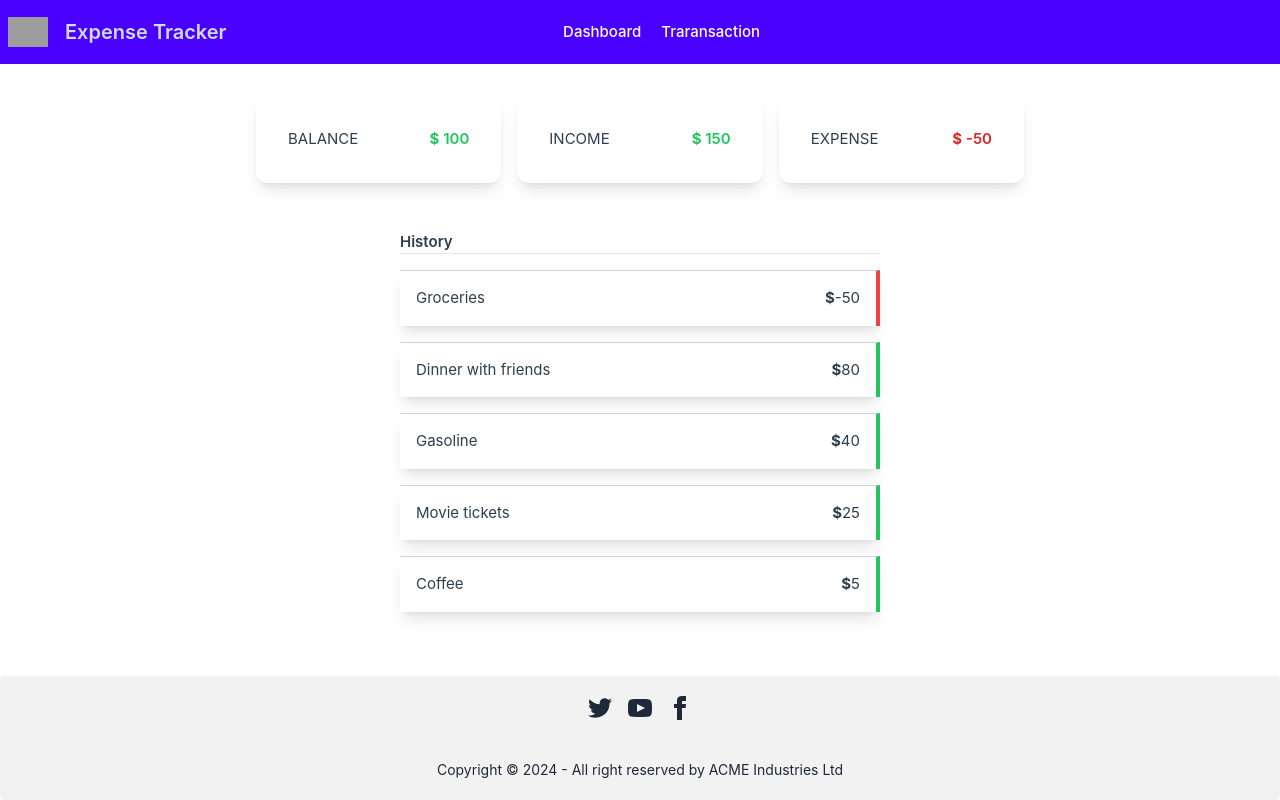
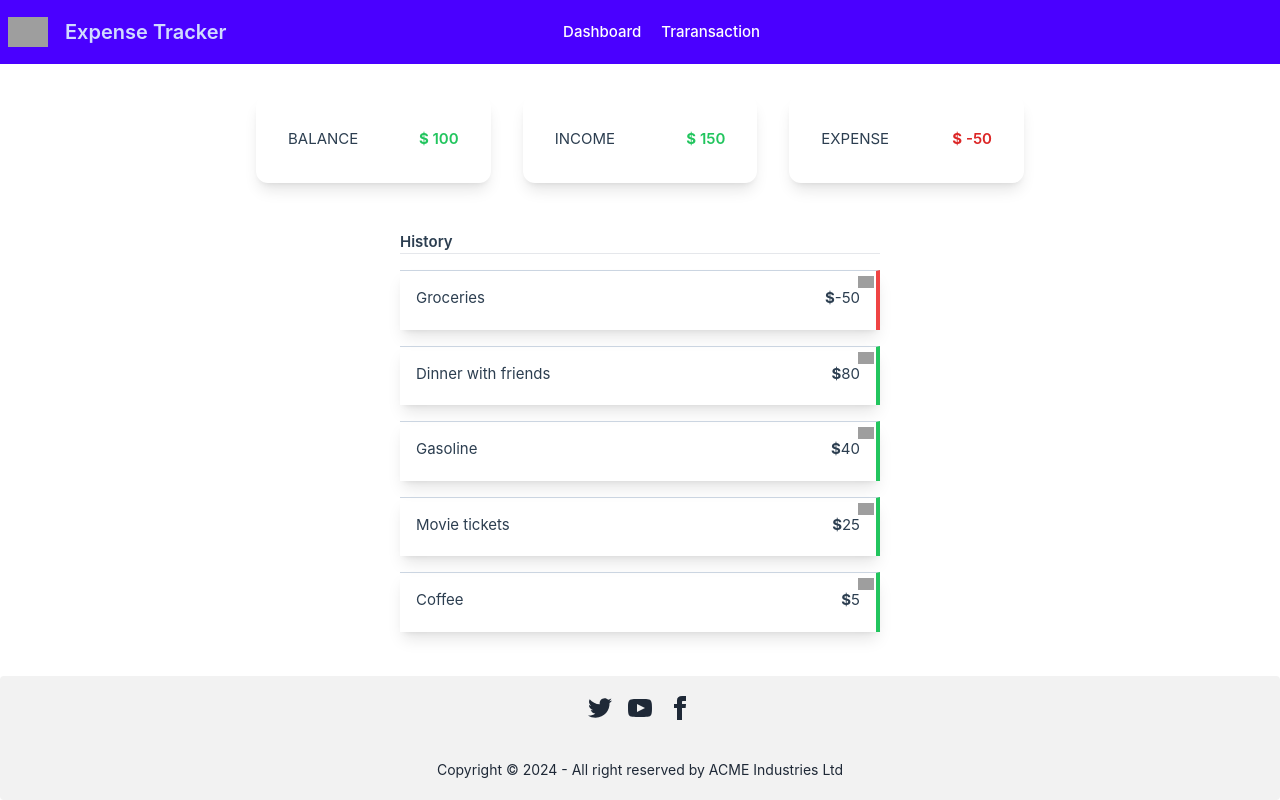
Before and after one commit to Yohannes-F21/vue-expense-tracker, a Vue app: page /dashboard in a window 1280 px wide. Built offline with nearby package versions, Linux system fonts and the light colour scheme; grey boxes are pictures that could not be loaded.

Commit message:
add-delete-logic

```diff
--- a/package.json
+++ b/package.json
@@ -11,7 +11,8 @@
   "dependencies": {
     "pinia": "^2.1.7",
     "vue": "^3.4.21",
-    "vue-router": "^4.3.0"
+    "vue-router": "^4.3.0",
+    "vue-toastification": "^2.0.0-rc.5"
   },
   "devDependencies": {
     "@vitejs/plugin-vue": "^5.0.4",
--- a/src/components/AddTransaction.vue
+++ b/src/components/AddTransaction.vue
@@ -2,6 +2,8 @@
 import { ref, onMounted, reactive } from "vue";
 import { useRouter } from "vue-router";
 const router = useRouter();
+import { useToast } from "vue-toastification";
+const toast = useToast();
 import { useTransactionStore } from "../stores/TransactionStore";
 let transaction = useTransactionStore();
 let noID = transaction.expensesList.length + 1;
@@ -9,8 +11,8 @@ onMounted(() => {
   // console.log(noID);
   // console.log(transaction.expensesList);
 });
-const text = ref("");
-const amount = ref(0);
+// const text = ref("");
+// const amount = ref(0);
 const formData = reactive({
   id: noID,
   text: " ",
@@ -18,12 +20,19 @@ const formData = reactive({
 });
 
 const onSubmit = () => {
-  // const newTransactionItems = {
-  //   id: noID++,
-  //   text: text,
-  //   amount: amount,
-  // };
+  if (!formData.text || !formData.amount) {
+    toast.error("Both fields must be filled");
+    return;
+  }
+  if (
+    transaction.totalBalance <= 0 ||
+    transaction.totalBalance < Math.abs(formData.amount)
+  ) {
+    toast.error("You are out of BALANCE");
+    return;
+  }
   transaction.expensesList.push(formData);
+  toast.success("Transaction successfully Added ");
   router.push("/dashboard");
 };
 </script>
--- a/src/components/TransactionItem.vue
+++ b/src/components/TransactionItem.vue
@@ -1,6 +1,6 @@
 <script setup>
-import { computed } from "vue";
-const props = defineProps(["text", "amount"]);
+import { computed, defineProps } from "vue";
+const props = defineProps(["id", "text", "amount"]);
 console.log(props.amount);
 const textColor = computed(() => {
   if (props.amount < 0) {
@@ -9,11 +9,25 @@ const textColor = computed(() => {
 });
 </script>
 <template>
+  <div class="relative mb-1">
+    <button
+      @click="$emit('deleteTransaction', id)"
+      class="absolute top-0 right-0 p-1.5 hover:bg-red-200 rounded-full"
+    >
+      <img
+        width="16"
+        height="16"
+        src="https://img.icons8.com/emoji/48/cross-mark-emoji.png"
+        alt="cross-mark-emoji"
+      />
+    </button>
+  </div>
   <div
     class="border-solid border-slate-300 border-t-[0.25px] p-4 shadow-lg flex justify-between my-4 border-r-4"
     :class="textColor"
   >
     <h2>{{ text }}</h2>
-    <p><b>$</b>{{ amount }}</p>
+
+    <p class="mb-1"><b>$</b>{{ amount }}</p>
   </div>
 </template>
--- a/src/components/TranscationList.vue
+++ b/src/components/TranscationList.vue
@@ -1,18 +1,34 @@
 <script setup>
 import TransactionItem from "../components/TransactionItem.vue";
-const props = defineProps(["expenses"]);
+import { useTransactionStore } from "../stores/TransactionStore";
+let transaction = useTransactionStore();
+// const props = defineProps(["expenses"]);
 // console.log(props.expenses);
+
+const deleteTransaction = (id) => {
+  transaction.expensesList = transaction.expensesList.filter(
+    (expense) => expense.id !== id
+  );
+  // console.log(id);
+};
 </script>
 <template>
   <div class="w-[40%] mx-auto p-4">
     <h2 class="font-semibold">History</h2>
     <hr />
     <ul>
-      <li v-for="expense in expenses" :key="expense.id">
+      <li v-for="expense in transaction.expensesList" :key="expense.id">
         <TransactionItem
+          :id="expense.id"
           :text="expense.text"
           :amount="expense.amount"
+          @deleteTransaction="deleteTransaction"
         ></TransactionItem>
+      </li>
+      <li class="flex justify-center">
+        <p v-if="transaction.expensesList.length <= 0">
+          No Transaction History Recorded
+        </p>
       </li>
     </ul>
   </div>
--- a/src/views/Dashboard.vue
+++ b/src/views/Dashboard.vue
@@ -10,11 +10,12 @@ onMounted(() => {
 });
 </script>
 <template>
-  <div class="max-w-screen-md mx-auto flex justify-center items-center gap-4">
-    <BaseCard balance-type="BALANCE" :balance="transaction.totalBalance">
+  <div class="max-w-screen-md mx-auto flex justify-center items-center gap-8">
+    <BaseCard balance-type="BALANCE" :balance="+transaction.totalBalance">
     </BaseCard>
-    <BaseCard balance-type="INCOME" :balance="transaction.income"> </BaseCard>
-    <BaseCard balance-type="EXPENSE" :balance="transaction.expense"> </BaseCard>
+    <BaseCard balance-type="INCOME" :balance="+transaction.income"> </BaseCard>
+    <BaseCard balance-type="EXPENSE" :balance="+transaction.expense">
+    </BaseCard>
   </div>
-  <TransactionList :expenses="transaction.expensesList"></TransactionList>
+  <TransactionList></TransactionList>
 </template>
```
Also changed, not shown: src/main.js (+12 -10 lines), 1 other file (tests, documents, lock files or other folders).
